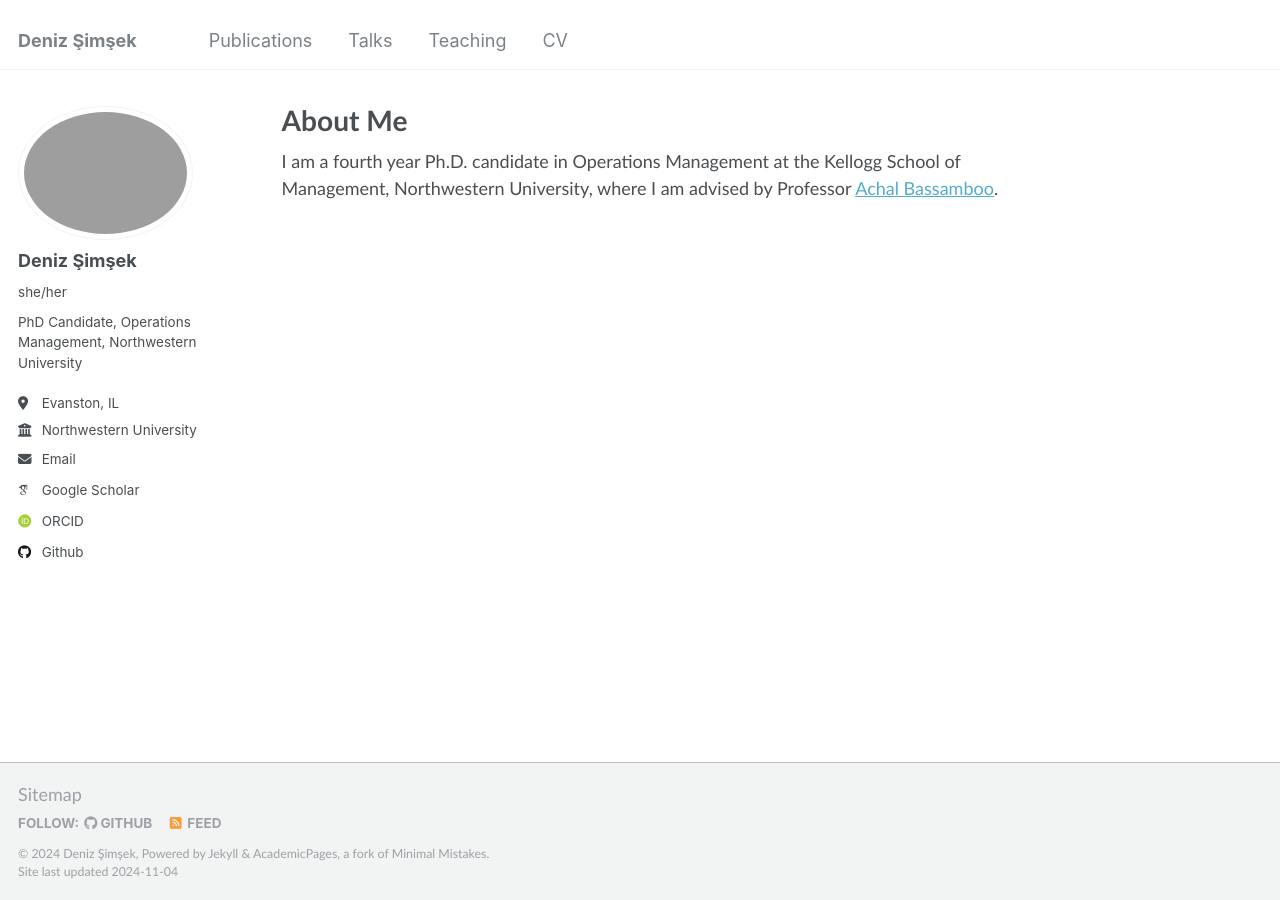
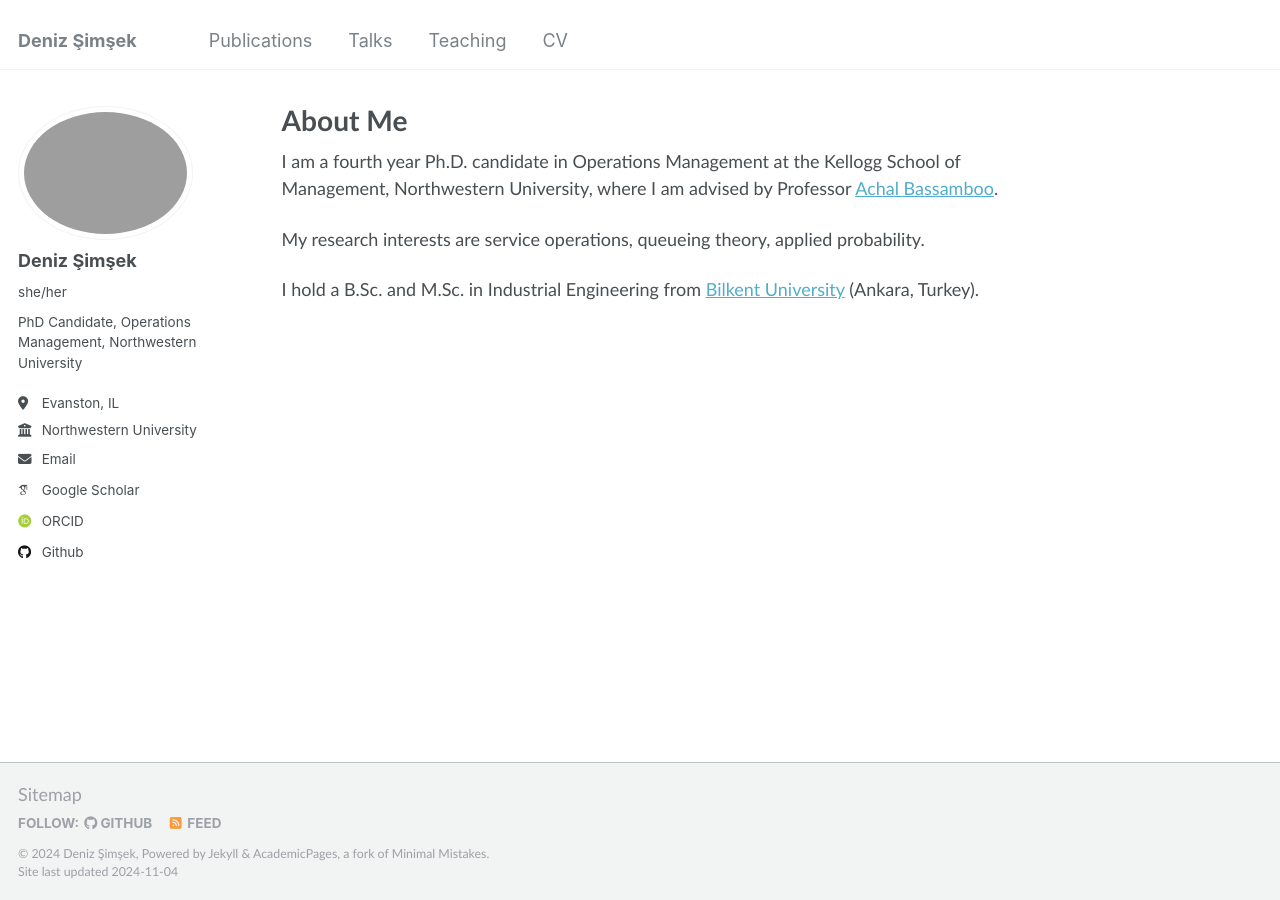
Before and after one commit to deniz-simsek/deniz-simsek, a Jekyll site: the page built from _pages/about.md, in a window 1280 px wide. Built offline with Jekyll 4.4.1, drawn with Linux system fonts in a browser that asks for light colours; some web fonts are replaced.

Commit message:
Update about.md

```diff
--- a/_pages/about.md
+++ b/_pages/about.md
@@ -8,3 +8,7 @@ redirect_from:
 ---
 
 I am a fourth year Ph.D. candidate in Operations Management at the Kellogg School of Management, Northwestern University, where I am advised by Professor [Achal Bassamboo](https://www.kellogg.northwestern.edu/faculty/directory/bassamboo_achal/).
+
+My research interests are service operations, queueing theory, applied probability.
+
+I hold a B.Sc. and M.Sc. in Industrial Engineering from [Bilkent University](https://w3.ie.bilkent.edu.tr/en/) (Ankara, Turkey).
```
